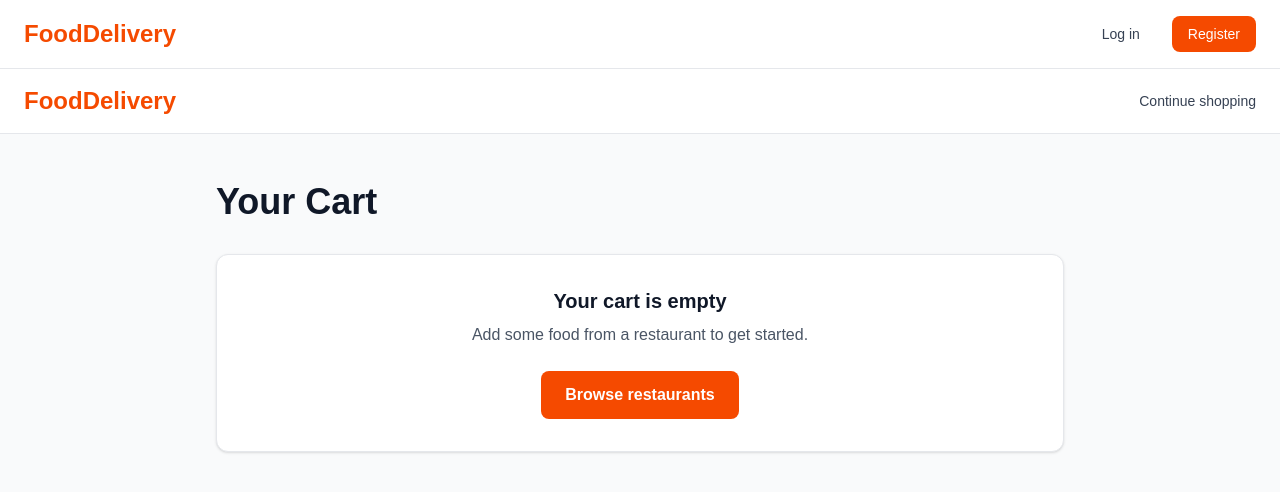
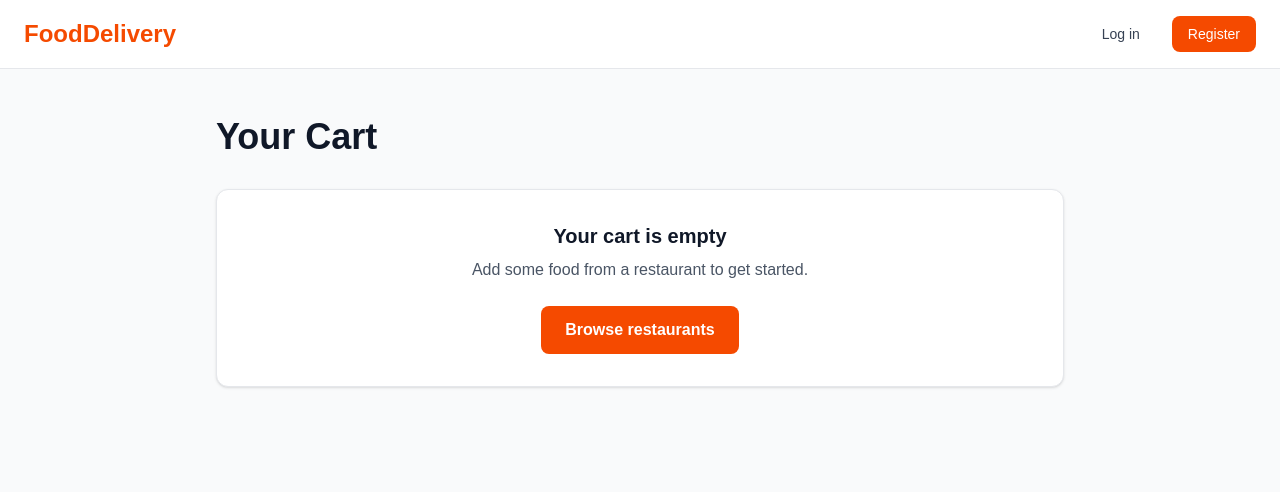
Before and after one commit to Khazimla-Majavu/food-delivery-platform, a Next.js app in the folder frontend/: page /cart in a window 1280 px wide. Shown: the top 492 px of the page. Built offline with nearby package versions, Linux system fonts and the light colour scheme.

Commit message:
Remove duplicate cart navigation

```diff
--- a/frontend/app/cart/page.tsx
+++ b/frontend/app/cart/page.tsx
@@ -61,22 +61,6 @@ export default function CartPage() {
 
   return (
     <main className="min-h-screen bg-gray-50">
-      {/* Header */}
-      <nav className="border-b border-gray-200 bg-white">
-        <div className="mx-auto flex max-w-7xl items-center justify-between px-6 py-4">
-          <a href="/" className="text-2xl font-bold text-orange-600">
-            FoodDelivery
-          </a>
-
-          <a
-            href="/"
-            className="text-sm font-medium text-gray-700 hover:text-orange-600"
-          >
-            Continue shopping
-          </a>
-        </div>
-      </nav>
-
       {/* Cart */}
       <section className="mx-auto max-w-4xl px-6 py-12">
         <h1 className="text-4xl font-bold text-gray-900">Your Cart</h1>
```
